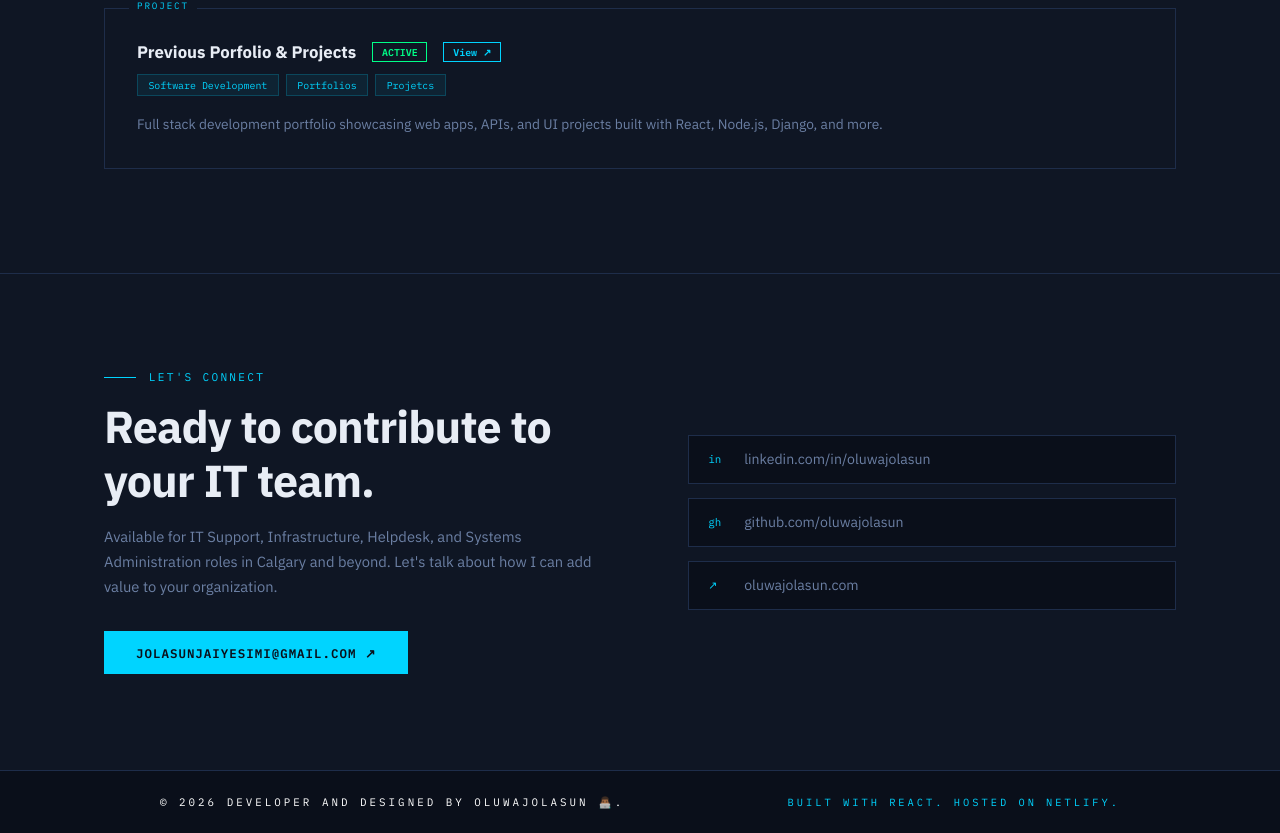
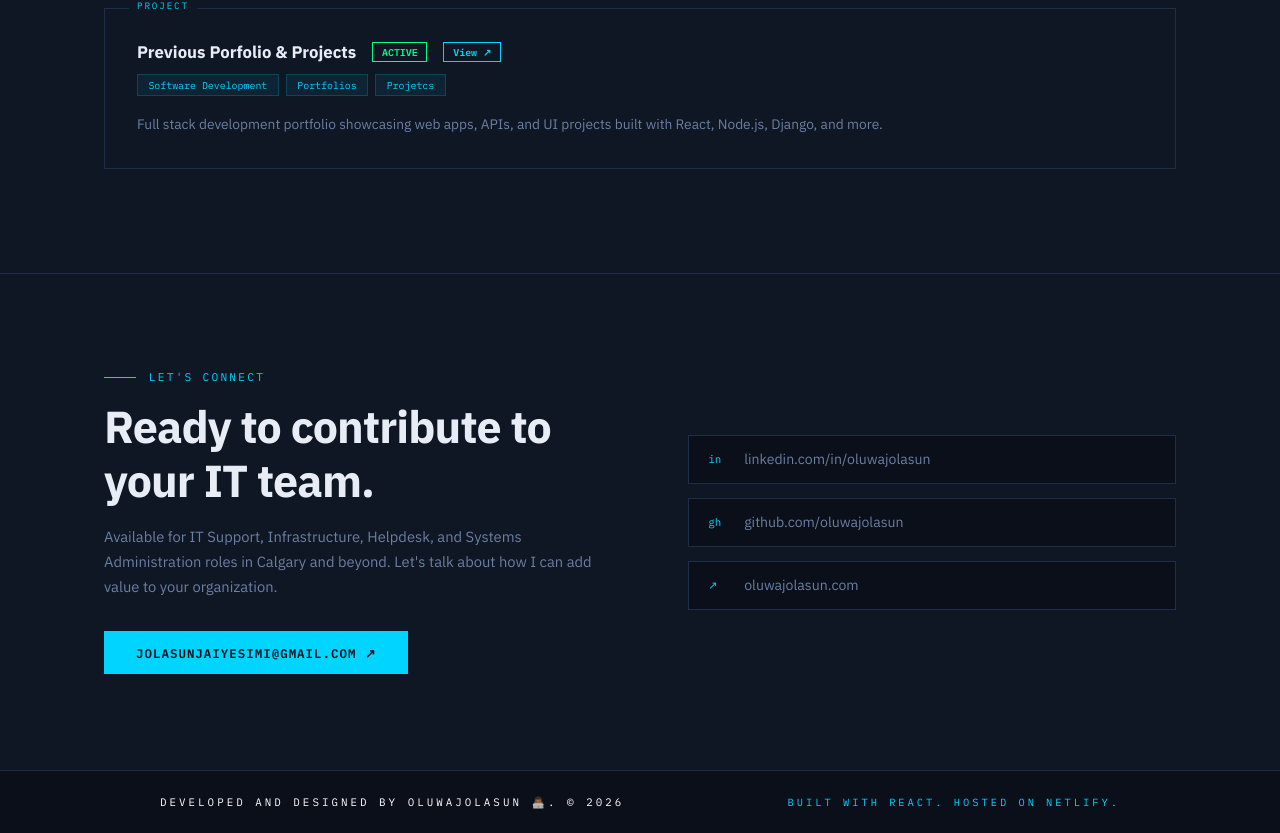
Before and after one commit to oluwajolasun/oluwajolasun-v3, a React (Vite) app: page / in a window 1280 px wide. Shown: the part 4426-5259 px from the top of the page. Built offline with nearby package versions, Linux system fonts and the light colour scheme.

Commit message:
Fixed typo

```diff
--- a/src/components/Footer.jsx
+++ b/src/components/Footer.jsx
@@ -1,7 +1,7 @@
 export default function Footer() {
   return (
     <footer className="footer">
-      <p>© 2026 DEVELOPER AND DESIGNED BY OLUWAJOLASUN 👨🏾‍💻.</p>
+      <p>DEVELOPED AND DESIGNED BY OLUWAJOLASUN 👨🏾‍💻. © 2026</p>
       <p
         style={{
           color: "var(--accent)",
```
